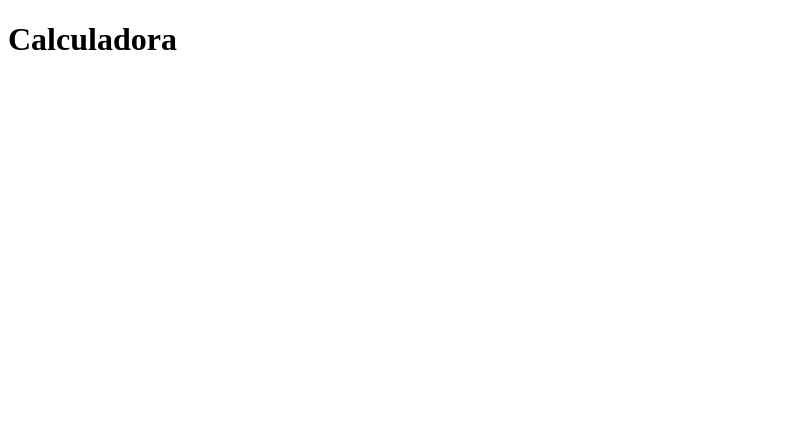
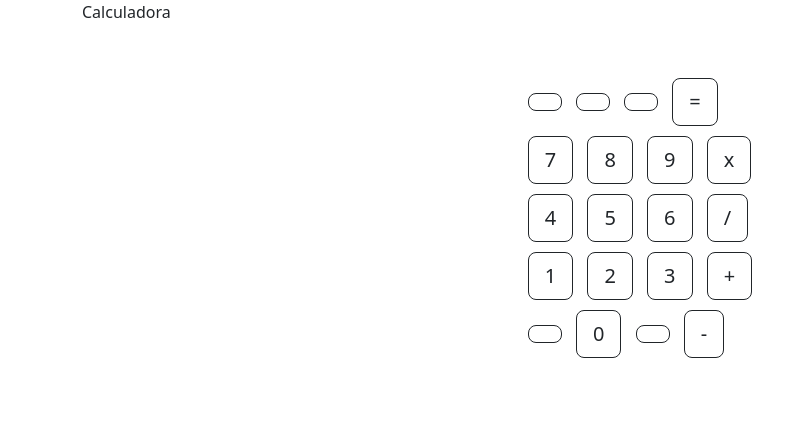
Before and after one commit to MLeoM1/calculadora-2, a plain HTML site: page index.html in a window 1280 px wide. Shown: the whole page, without its empty margins (0-806 px from the left). Drawn offline with nearby package versions, Linux system fonts and the light colour scheme.

Commit message:
Agregando

```diff
--- a/css/style.css
+++ b/css/style.css
@@ -0,0 +1,65 @@
+*{
+    box-sizing: border-box;
+    margin: 0;
+    padding: 0;
+    text-decoration: none;
+}
+
+.section1{
+    display: flex;
+    flex-direction: column;
+    align-content: center;
+    flex-wrap: wrap;
+}
+
+.div1 div2 div3 div4 div5{
+    display: flex;
+}
+
+.boton1{
+    margin: 5px;
+}
+
+.container {
+    display: grid;
+    grid-template-columns: 0.5fr 2fr 0.5fr;
+    grid-template-rows: 0.5fr 2fr 0.5fr;
+    gap: 0px 0px;
+    grid-template-areas:
+      "header header header"
+      "section2 section1 section3"
+      "footer footer footer";
+  }
+  .header { grid-area: header; }
+  .section1 { grid-area: section1; }
+  .footer { grid-area: footer; }
+  .section2 { grid-area: section2; }
+  .section3 { grid-area: section3; }
+
+
+
+/*.container {
+    display: grid;
+    grid-auto-columns: 1fr;
+    grid-template-columns: 0.5fr 1fr 1fr 1fr 1fr 0.5fr;
+    grid-template-rows: 1fr 1fr 1fr 1fr 1fr 1fr 1fr;
+    gap: 0px 0px;
+    grid-template-areas:
+      "header header header header header header"
+      "section7 section1 section1 section1 section6 section8"
+      "section7 section2 section2 section2 section6 section8"
+      "section7 section3 section3 section3 section6 section8"
+      "section7 section4 section4 section4 section6 section8"
+      "section7 section5 section5 section5 section6 section8"
+      "footer footer footer footer footer footer";
+  }
+  .section5 { grid-area: section5; }
+  .section3 { grid-area: section3; }
+  .section4 { grid-area: section4; }
+  .section2 { grid-area: section2; }
+  .section1 { grid-area: section1; }
+  .section6 { grid-area: section6; }
+  .footer { grid-area: footer; }
+  .header { grid-area: header; }
+  .section7 { grid-area: section7; }
+  .section8 { grid-area: section8; }*/
--- a/index.html
+++ b/index.html
@@ -7,9 +7,51 @@
     <title>Calculadora</title>
     <link rel="stylesheet" href="./css/style.css">
     <link rel="shortcut icon" href="./images/calculadora.png" type="image/x-icon">
+    <link href="https://cdn.jsdelivr.net/npm/bootstrap@5.2.0/dist/css/bootstrap.min.css" rel="stylesheet" integrity="sha384-gH2yIJqKdNHPEq0n4Mqa/HGKIhSkIHeL5AyhkYV8i59U5AR6csBvApHHNl/vI1Bx" crossorigin="anonymous">
 </head>
 <body>
-    <h1>Calculadora</h1>
+    <div class="container">
+        <div class="header">Calculadora</div>
+        <div class="section1">
+            <div class="div1">
+                <button type="button" class="btn btn-outline-dark btn-lg boton1"></button>
+                <button type="button" class="btn btn-outline-dark btn-lg boton1"></button>
+                <button type="button" class="btn btn-outline-dark btn-lg boton1"></button>
+                <button type="button" class="btn btn-outline-dark btn-lg boton1">=</button>
+            </div>
+            <div class="div2">
+                <button type="button" class="btn btn-outline-dark btn-lg boton1">7</button>
+                <button type="button" class="btn btn-outline-dark btn-lg boton1">8</button>
+                <button type="button" class="btn btn-outline-dark btn-lg boton1">9</button>
+                <button type="button" class="btn btn-outline-dark btn-lg boton1">x</button>
+            </div>
+            <div class="div3">
+                <button type="button" class="btn btn-outline-dark btn-lg boton1">4</button>
+                <button type="button" class="btn btn-outline-dark btn-lg boton1">5</button>
+                <button type="button" class="btn btn-outline-dark btn-lg boton1">6</button>
+                <button type="button" class="btn btn-outline-dark btn-lg boton1">/</button>
+            </div>
+            <div class="div4">
+                <button type="button" class="btn btn-outline-dark btn-lg boton1">1</button>
+                <button type="button" class="btn btn-outline-dark btn-lg boton1">2</button>
+                <button type="button" class="btn btn-outline-dark btn-lg boton1">3</button>
+                <button type="button" class="btn btn-outline-dark btn-lg boton1">+</button>
+            </div>
+            <div class="div5">
+                <button type="button" class="btn btn-outline-dark btn-lg boton1"></button>
+                <button type="button" class="btn btn-outline-dark btn-lg boton1">0</button>
+                <button type="button" class="btn btn-outline-dark btn-lg boton1"></button>
+                <button type="button" class="btn btn-outline-dark btn-lg boton1">-</button>
+            </div>
+        </div>
+
+
+
+        <div class="footer"></div>
+        <div class="section2"></div>
+        <div class="section3"></div>
+    </div>
+
     <script src="./scripts/mi-archivo.js"></script>
 </body>
 </html>
```
